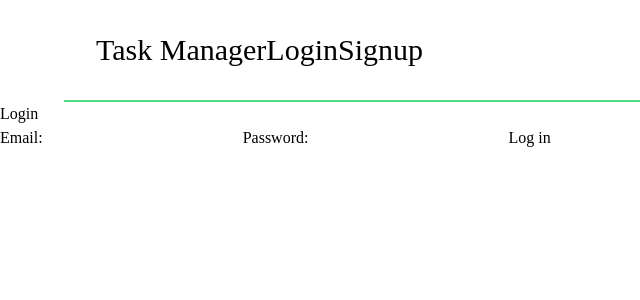
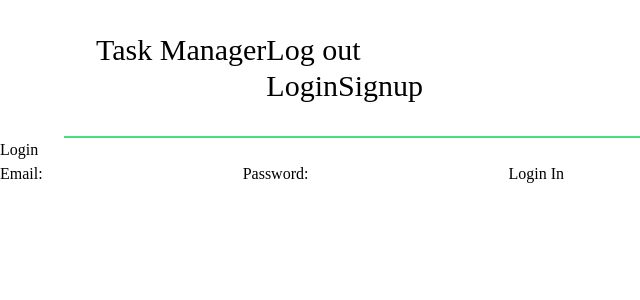
Before and after one commit to shivang101/MERN-TODO, a React (Create React App) app in the folder frontend/: page /login in a window 1280 px wide. Shown: the top 300 px of the page, without its empty margins (0-640 px from the left). Built offline with nearby package versions, Linux system fonts and the light colour scheme.

Commit message:
added frontend login/signup hooks

```diff
--- a/frontend/src/components/Navbar.js
+++ b/frontend/src/components/Navbar.js
@@ -1,13 +1,21 @@
 import React from "react";
 import { Link } from "react-router-dom";
-
+import { useLogout } from "../hooks/useLogout";
 export default function Navbar() {
+  const { logout } = useLogout();
+  const handleClick = (e) => {
+    // e.preventDefault();
+    logout();
+  };
   return (
     <header className="text-3xl flex mx-16 p-8 border-b-2 border-green-400  ">
       <Link to="/">
         <h1>Task Manager</h1>
       </Link>
       <nav>
+        <div>
+          <button onClick={handleClick}>Log out</button>
+        </div>
         <div>
           <Link to="/login">Login</Link>
           <Link to="/signup">Signup</Link>
--- a/frontend/src/context/AuthContext.js
+++ b/frontend/src/context/AuthContext.js
@@ -21,7 +21,7 @@ export const AuthContextProvider = ({ children }) => {
   const [state, dispatch] = useReducer(AuthReducer, {
     user: null,
   });
-  console.log(`Auth context state: ${state}`);
+  console.log("Auth context state:", state);
 
   return (
     <AuthContext.Provider value={{ ...state, dispatch }}>
--- /dev/null
+++ b/frontend/src/hooks/useLogin.js
@@ -0,0 +1,32 @@
+import { useState } from "react";
+import { useAuthContext } from "./useAuthContext";
+
+export const useLogin = () => {
+  const [error, setError] = useState(null);
+  const [isLoading, setIsLoading] = useState(null);
+  const { dispatch } = useAuthContext();
+
+  const login = async (email, password, name) => {
+    setIsLoading(true);
+    setError(true);
+
+    const response = await fetch("/users/login", {
+      method: "POST",
+      headers: { "Content-Type": "application/json" },
+      body: JSON.stringify({ email, password, name }),
+    });
+    const json = await response.json();
+    if (!response.ok) {
+      console.log(json);
+
+      setIsLoading(false);
+      setError(json.error);
+    } else {
+      localStorage.setItem("user", JSON.stringify(json));
+      console.log(json);
+      dispatch({ type: "LOGIN", payload: json });
+      setIsLoading(false);
+    }
+  };
+  return { login, isLoading, error };
+};
--- /dev/null
+++ b/frontend/src/hooks/useLogout.js
@@ -0,0 +1,14 @@
+import React from "react";
+import { useAuthContext } from "./useAuthContext";
+
+export const useLogout = () => {
+  const { dispatch } = useAuthContext();
+  const logout = () => {
+    //remive user from storage
+    localStorage.removeItem("user");
+
+    //dispatch
+    dispatch({ type: "LOGOUT" });
+  };
+  return { logout };
+};
--- a/frontend/src/pages/Login.js
+++ b/frontend/src/pages/Login.js
@@ -1,12 +1,15 @@
 import React, { useState } from "react";
+import { useLogin } from "../hooks/useLogin";
 
 export default function Login() {
   const [email, setEmail] = useState("");
   const [password, setPassword] = useState("");
+  const { login, error, isLoading } = useLogin();
 
   const handleSubmit = async (e) => {
     e.preventDefault();
     console.log(email, password);
+    await login(email, password);
   };
 
   return (
@@ -24,7 +27,9 @@ export default function Login() {
         onChange={(e) => setPassword(e.target.value)}
         value={password}
       />
-      <button>Log in</button>
+
+      <button disabled={isLoading}>Login In</button>
+      {error && <div className="error">{error}</div>}
     </form>
   );
 }
```
